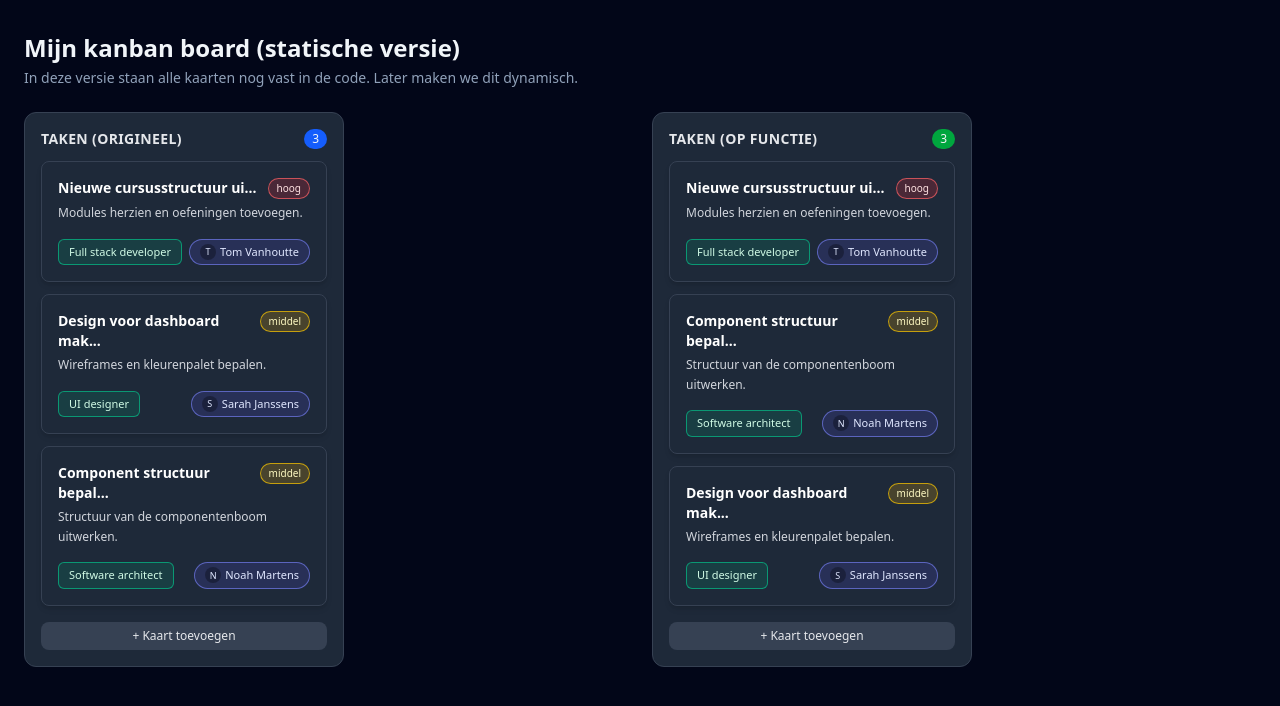
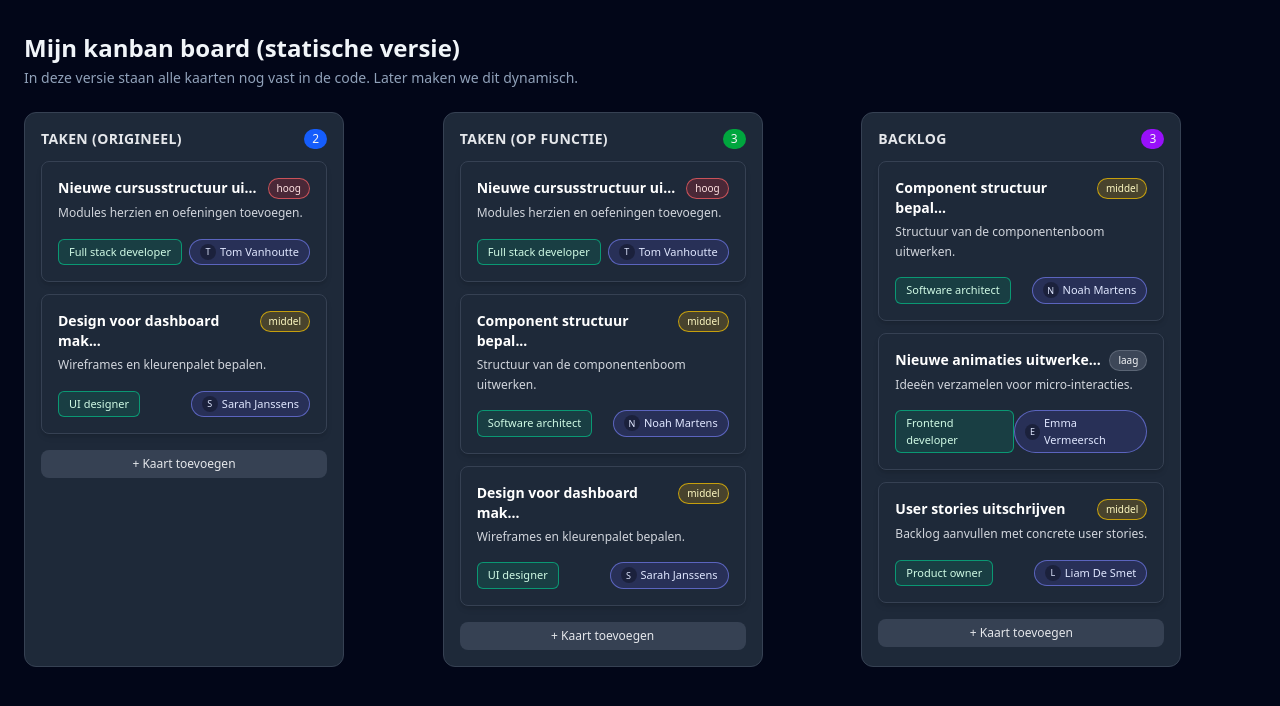
Before and after one commit to syntraprogrammeurs/vueexercises, a Vue app: page / in a window 1280 px wide. Shown: the top 706 px of the page. Built offline with nearby package versions, Linux system fonts and the light colour scheme.

Commit message:
p29temp57-oef4-einde

```diff
--- a/src/App.vue
+++ b/src/App.vue
@@ -25,16 +25,8 @@ const columns = [
         role: "UI designer",
         priority: "middel",
         done: false
-      },
-      {
-        id: 3,
-        title: "Component structuur bepalen",
-        description: "Structuur van de componentenboom uitwerken.",
-        assignee: "Noah Martens",
-        role: "Software architect",
-        priority: "middel",
-        done: false
       }
+      // Let op: taak 3 is hier weggehaald en verplaatst naar backlog
     ]
   },
   {
@@ -70,6 +62,40 @@ const columns = [
         done: false
       }
     ]
+  },
+  {
+    id: "backlog",
+    title: "Backlog",
+    color: "purple",
+    tasks: [
+      {
+        id: 3,
+        title: "Component structuur bepalen",
+        description: "Structuur van de componentenboom uitwerken.",
+        assignee: "Noah Martens",
+        role: "Software architect",
+        priority: "middel",
+        done: false
+      },
+      {
+        id: 7,
+        title: "Nieuwe animaties uitwerken",
+        description: "Ideeën verzamelen voor micro-interacties.",
+        assignee: "Emma Vermeersch",
+        role: "Frontend developer",
+        priority: "laag",
+        done: false
+      },
+      {
+        id: 8,
+        title: "User stories uitschrijven",
+        description: "Backlog aanvullen met concrete user stories.",
+        assignee: "Liam De Smet",
+        role: "Product owner",
+        priority: "middel",
+        done: false
+      }
+    ]
   }
 ]
 </script>
@@ -86,7 +112,7 @@ const columns = [
       </p>
     </header>
 
-    <section class="grid gap-6 md:grid-cols-2">
+    <section class="grid gap-6 md:grid-cols-3">
       <BoardColumn
           v-for="column in columns"
           :key="column.id"
```
